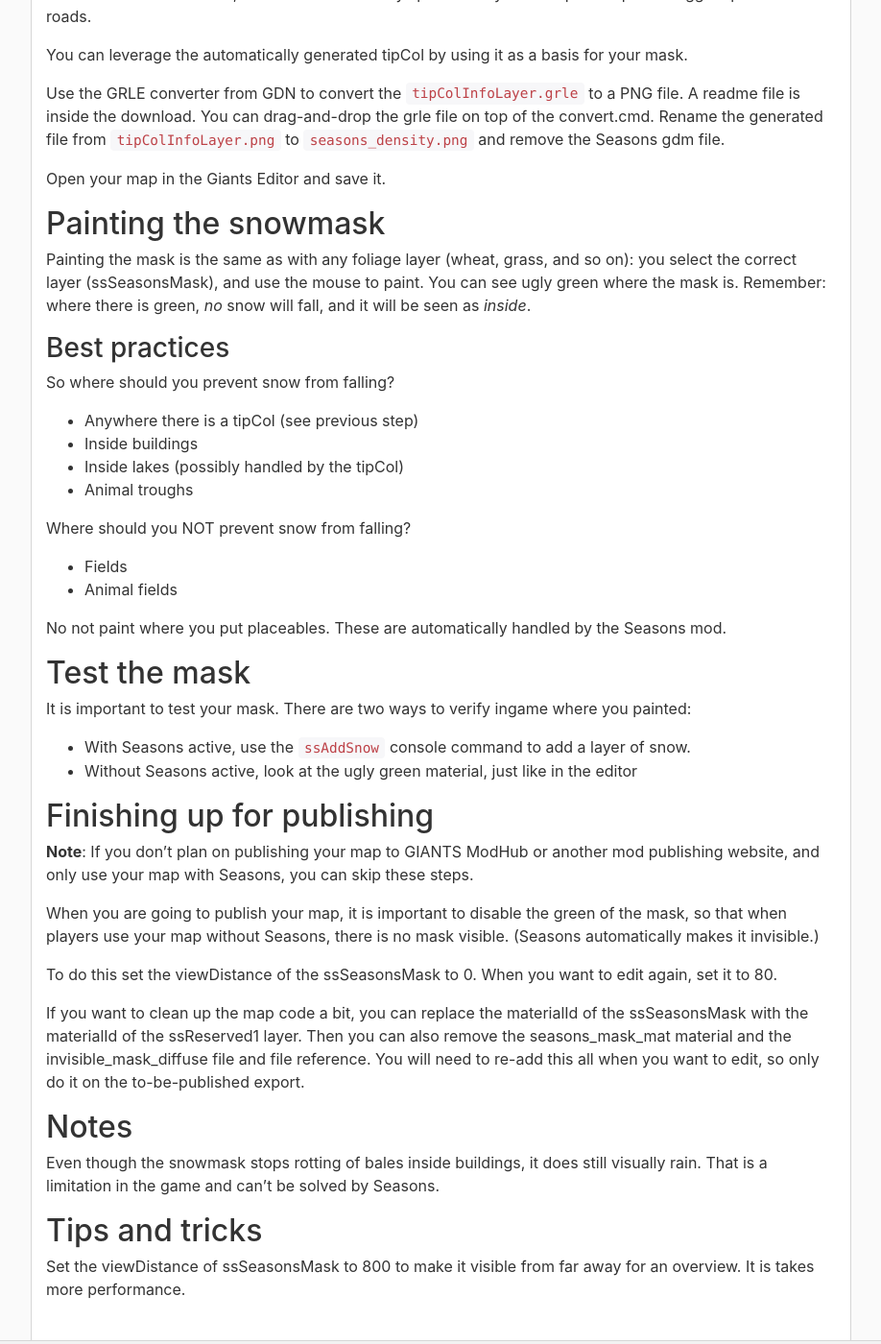
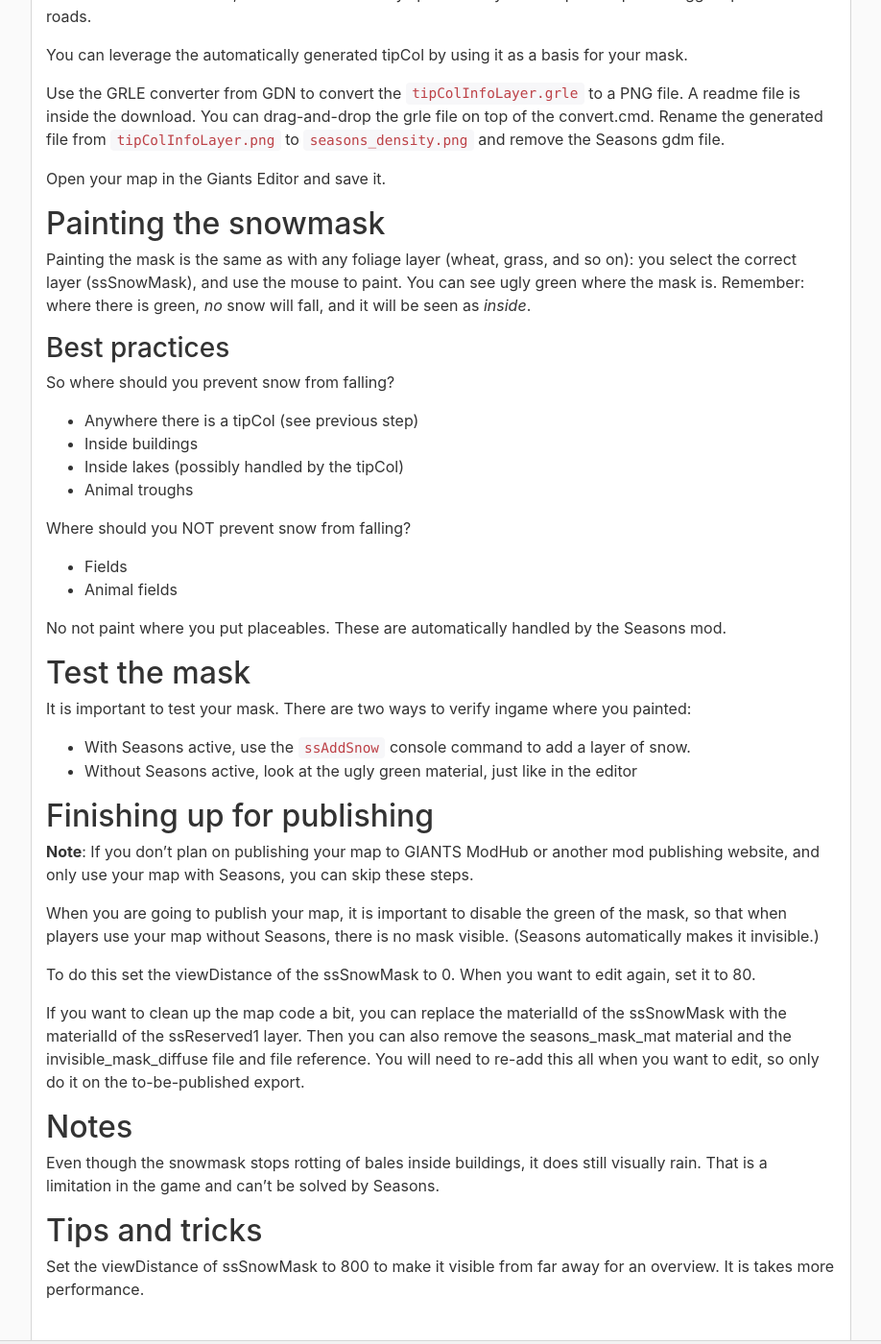
Before and after one commit to RealismusModding/realismusmodding.github.io, a Jekyll site: the page built from mods/seasons/manual/modding/maps/seasons_mask.md, in a window 1280 px wide and 1400 px high, scrolled down 2761 px. Shown: the whole window at 96% size, without its empty margins (323-1241 px from the left). Built offline with Jekyll 4.4.1, drawn with Linux system fonts in a browser that asks for light colours; comment, search, counter and statistics services are not loaded; some of the changed text lies outside the part shown.

Commit message:
ssSeasonsMask must be ssSnowMask

````diff
--- a/mods/seasons/manual/modding/maps/seasons_mask.md
+++ b/mods/seasons/manual/modding/maps/seasons_mask.md
@@ -74,7 +74,7 @@ The last part to add are the actual density layers. Copy the code below, and pas
 
 ```xml
 <FoliageMultiLayer densityMapId="100051" numChannels="5" numTypeIndexChannels="0">`
-    <FoliageSubLayer name="ssSeasonsMask"  densityMapChannelOffset="0" numDensityMapChannels="1" materialId="100610" cellSize="8" viewDistance="80" objectMask="16711935" decalLayer="0" atlasSize="1" atlasOffsets="1 0" numBlocksPerUnitDefault="1.8" numBlocksPerUnitMin="1.8" numBlocksPerUnitMax="1.8" width="0.8" height="0.3" widthVariance="0.1" heightVariance="0.1" horizontalPositionVariance="0.3" blockShapeId="1"/>
+    <FoliageSubLayer name="ssSnowMask"  densityMapChannelOffset="0" numDensityMapChannels="1" materialId="100610" cellSize="8" viewDistance="80" objectMask="16711935" decalLayer="0" atlasSize="1" atlasOffsets="1 0" numBlocksPerUnitDefault="1.8" numBlocksPerUnitMin="1.8" numBlocksPerUnitMax="1.8" width="0.8" height="0.3" widthVariance="0.1" heightVariance="0.1" horizontalPositionVariance="0.3" blockShapeId="1"/>
     <FoliageSubLayer name="ssTempMask" materialId="100611" densityMapChannelOffset="1" numDensityMapChannels="1" cellSize="8" viewDistance="0"  terrainOffset="0.0" objectMask="0" atlasSize="1" numBlocksPerUnit="0" width="0" widthVariance="0" heightVariance="0" horizontalPositionVariance="0" height="0" />
     <FoliageSubLayer name="ssReserved1" materialId="100611" densityMapChannelOffset="2" numDensityMapChannels="1" cellSize="8" viewDistance="0"  terrainOffset="0.0" objectMask="0" atlasSize="1" numBlocksPerUnit="0" width="0" widthVariance="0" heightVariance="0" horizontalPositionVariance="0" height="0" />
     <FoliageSubLayer name="ssReserved2" materialId="100611" densityMapChannelOffset="3" numDensityMapChannels="2" cellSize="8" viewDistance="0"  terrainOffset="0.0" objectMask="0" atlasSize="1" numBlocksPerUnit="0" width="0" widthVariance="0" heightVariance="0" horizontalPositionVariance="0" height="0" />
@@ -88,7 +88,7 @@ Here you need to make sure that the `densityMapId` references to seasons_density
 
 Save the file. Open your map in the Giants Editor. Make sure there are no errors in the console. If there are any, you made a mistake.
 
-You can select the foliage brush and the ssSeasonsMask (sometimes called ssSnowMask) channel and start painting. Go to the step about the tipCol to get some useful data first.
+You can select the foliage brush and the ssSnowMask (sometimes called ssSnowMask) channel and start painting. Go to the step about the tipCol to get some useful data first.
 
 ### Technical explanation
 
@@ -113,7 +113,7 @@ Open your map in the Giants Editor and save it.
 
 ## Painting the snowmask
 
-Painting the mask is the same as with any foliage layer (wheat, grass, and so on): you select the correct layer (ssSeasonsMask), and use the mouse to paint.
+Painting the mask is the same as with any foliage layer (wheat, grass, and so on): you select the correct layer (ssSnowMask), and use the mouse to paint.
 You can see ugly green where the mask is. Remember: where there is green, _no_ snow will fall, and it will be seen as _inside_.
 
 ### Best practices
@@ -145,9 +145,9 @@ It is important to test your mask. There are two ways to verify ingame where you
 
 When you are going to publish your map, it is important to disable the green of the mask, so that when players use your map without Seasons, there is no mask visible. (Seasons automatically makes it invisible.)
 
-To do this set the viewDistance of the ssSeasonsMask to 0. When you want to edit again, set it to 80.
+To do this set the viewDistance of the ssSnowMask to 0. When you want to edit again, set it to 80.
 
-If you want to clean up the map code a bit, you can replace the materialId of the ssSeasonsMask with the materialId of the ssReserved1 layer. Then you can also remove the seasons_mask_mat material and the invisible_mask_diffuse file and file reference. You will need to re-add this all when you want to edit, so only do it on the to-be-published export.
+If you want to clean up the map code a bit, you can replace the materialId of the ssSnowMask with the materialId of the ssReserved1 layer. Then you can also remove the seasons_mask_mat material and the invisible_mask_diffuse file and file reference. You will need to re-add this all when you want to edit, so only do it on the to-be-published export.
 
 ## Notes
 
@@ -155,4 +155,4 @@ Even though the snowmask stops rotting of bales inside buildings, it does still
 
 ## Tips and tricks
 
-Set the viewDistance of ssSeasonsMask to 800 to make it visible from far away for an overview. It is takes more performance.
+Set the viewDistance of ssSnowMask to 800 to make it visible from far away for an overview. It is takes more performance.
````
